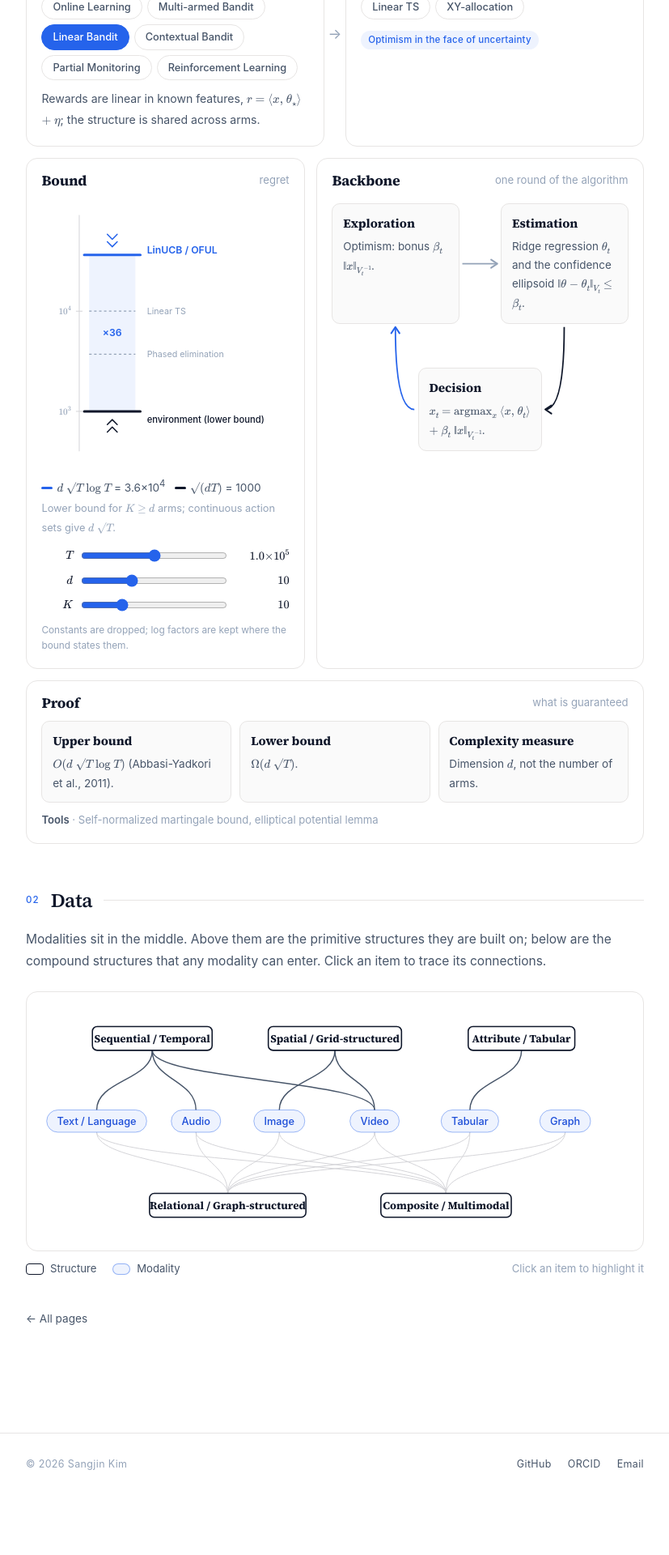
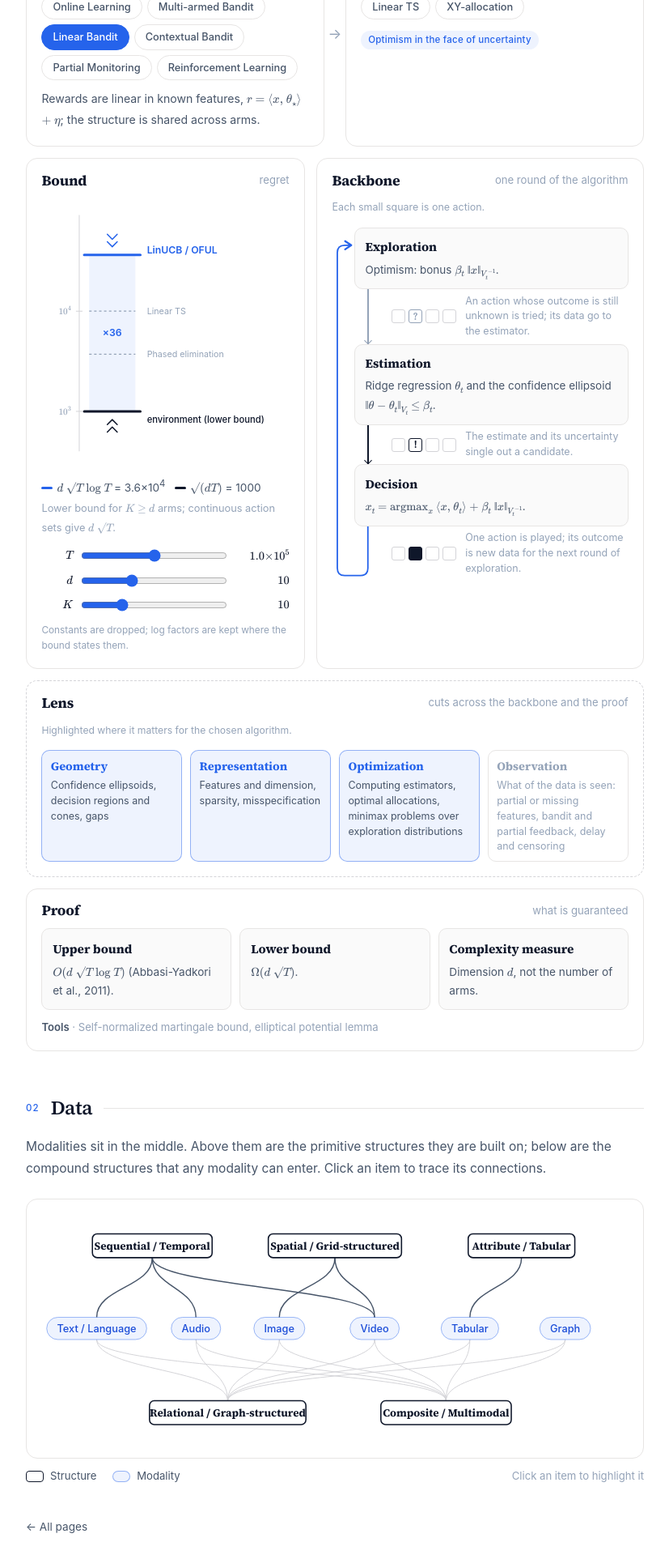
Before and after one commit to hajin322/hajin322.github.io, a Jekyll site: the page built from pages/mlxidm-maps.html, in a window 1280 px wide. Shown: the part 563-2483 px from the top of the page at 81% size, without its empty margins (226-1053 px from the left). Built offline with Jekyll 4.4.1, drawn with Linux system fonts in a browser that asks for light colours; before the commit the page ends 2409 px from its top, so only the background shows below that.

Commit message:
Maps of MLxIDM: vertical backbone with action squares; restore Lens row
Co-Authored-By: Claude Opus 5.5 <noreply@anthropic.com>
Claude-Session: https://claude.ai/code/session_01VvtsEcmZv8dHogZEbQmM4V

```diff
--- a/pages/mlxidm-maps.html
+++ b/pages/mlxidm-maps.html
@@ -118,13 +118,25 @@ permalink: /pages/mlxidm-maps/
 .mx-slab { text-align: right; }
 .mx-gfine { font-size: 0.74rem; color: var(--text-muted); margin: 0.6rem 0 0; }
 
-.mx-cycle { position: relative; display: grid; grid-template-columns: 1fr 1fr; grid-template-areas: "exp est" "dec dec"; column-gap: 3.2rem; row-gap: 3.4rem; padding: 0.4rem 0 0.2rem; }
+/* backbone: vertical, Exploration → Estimation → Decision, return arrow in the left gutter */
+.mx-cycle { position: relative; padding: 0.3rem 0 0.2rem 1.7rem; }
 .mx-cycle-wires { position: absolute; inset: 0; pointer-events: none; overflow: visible; }
-.mx-cstep { position: relative; border: 1px solid var(--border); border-radius: var(--radius-md); padding: 0.7rem 0.8rem; background: var(--surface-2); min-width: 0; }
-.mx-cstep h4 { font-family: var(--font-display); font-size: 0.95rem; font-weight: 700; margin: 0 0 0.3rem; }
+.mx-cstep { position: relative; border: 1px solid var(--border); border-radius: var(--radius-md); padding: 0.65rem 0.8rem; background: var(--surface-2); min-width: 0; }
+.mx-cstep h4 { font-family: var(--font-display); font-size: 0.95rem; font-weight: 700; margin: 0 0 0.25rem; }
 .mx-cstep p { font-size: 0.84rem; color: var(--text-secondary); line-height: 1.6; margin: 0; overflow-wrap: anywhere; }
-#cExp { grid-area: exp; } #cEst { grid-area: est; }
-#cDec { grid-area: dec; justify-self: center; width: 42%; }
+.mx-blink { --c: #94a3b8; display: grid; grid-template-columns: 2.2rem auto minmax(0, 1fr); align-items: center; column-gap: 0.7rem; min-height: 3rem; }
+.mx-blink.k { --c: #0f172a; } .mx-blink.b { --c: #2563eb; }
+.mx-barrow { position: relative; justify-self: center; align-self: stretch; width: 1.8px; background: var(--c); }
+.mx-barrow::after { content: ""; position: absolute; left: 50%; bottom: 1px; width: 7px; height: 7px; border-right: 1.8px solid var(--c); border-bottom: 1.8px solid var(--c); transform: translateX(-50%) rotate(45deg); }
+.mx-blink.b .mx-barrow { background: none; } .mx-blink.b .mx-barrow::after { display: none; }
+.mx-sq { display: inline-flex; gap: 4px; }
+.mx-sq i { display: grid; place-items: center; width: 17px; height: 17px; border: 1.3px solid var(--border-strong); border-radius: 3px; background: var(--surface);
+  font-family: "CM Roman", serif; font-style: normal; font-size: 12px; font-weight: 700; line-height: 1; color: var(--c); }
+.mx-sq i.m { border-color: var(--c); }
+.mx-sq i.f { background: #0f172a; border-color: #0f172a; }
+.mx-analysis + .mx-lens { margin-bottom: 14px; }
+.mx-bkey { margin: -0.2rem 0 0.3rem; padding: 0; }
+.mx-bcap { font-size: 0.78rem; color: var(--text-muted); line-height: 1.5; padding: 0.35rem 0; }
 
 /* data graph */
 .mx-graph-wrap { overflow-x: auto; border: 1px solid var(--border); border-radius: var(--radius); background: var(--surface); padding: 0.75rem 0.5rem; }
@@ -173,8 +185,6 @@ permalink: /pages/mlxidm-maps/
 @media (max-width: 760px) {
   .mx-pick { grid-template-columns: 1fr; } .mx-pick-arrow { transform: rotate(90deg); height: 1.6rem; }
   .mx-analysis { grid-template-columns: 1fr; }
-  .mx-cycle { column-gap: 2.2rem; row-gap: 2.6rem; }
-  #cDec { width: 46%; }
   .mx-lens { grid-template-columns: 1fr; }
   .mx-steps { grid-template-columns: 1fr; gap: 0; }
   .mx-steps .mx-arrow { transform: rotate(90deg); height: 1.6rem; }
@@ -249,23 +259,44 @@ permalink: /pages/mlxidm-maps/
         <h3>Backbone</h3>
         <span class="mx-sub"><span data-l="en" lang="en">one round of the algorithm</span><span data-l="ko" lang="ko">알고리즘의 한 라운드</span></span>
       </div>
+      <p class="mx-bcap mx-bkey"><span data-l="en" lang="en">Each small square is one action.</span><span data-l="ko" lang="ko">작은 네모 하나가 행동 하나다.</span></p>
       <div class="mx-cycle" id="cycle">
         <svg class="mx-cycle-wires" id="cycleWires" aria-hidden="true">
           <defs>
-            <marker id="mkGray" viewBox="0 0 10 10" refX="8" refY="5" markerWidth="7" markerHeight="7" orient="auto"><path d="M2 1L8 5L2 9" fill="none" stroke="#94a3b8" stroke-width="1.6" stroke-linecap="round" stroke-linejoin="round"/></marker>
-            <marker id="mkBlack" viewBox="0 0 10 10" refX="8" refY="5" markerWidth="7" markerHeight="7" orient="auto"><path d="M2 1L8 5L2 9" fill="none" stroke="#0f172a" stroke-width="1.6" stroke-linecap="round" stroke-linejoin="round"/></marker>
-            <marker id="mkBlue" viewBox="0 0 10 10" refX="8" refY="5" markerWidth="7" markerHeight="7" orient="auto"><path d="M2 1L8 5L2 9" fill="none" stroke="#2563eb" stroke-width="1.6" stroke-linecap="round" stroke-linejoin="round"/></marker>
+            <marker id="mkBlue" viewBox="0 0 10 10" refX="8" refY="5" markerWidth="7" markerHeight="7" orient="auto"><path d="M2 1L8 5L2 9" fill="none" stroke="#2563eb" stroke-width="1.8" stroke-linecap="round" stroke-linejoin="round"/></marker>
           </defs>
-          <path id="wExpEst" fill="none" stroke="#94a3b8" stroke-width="1.8" marker-end="url(#mkGray)"/>
-          <path id="wEstDec" fill="none" stroke="#0f172a" stroke-width="1.8" marker-end="url(#mkBlack)"/>
-          <path id="wDecExp" fill="none" stroke="#2563eb" stroke-width="1.8" marker-end="url(#mkBlue)"/>
+          <path id="wDecExp" fill="none" stroke="#2563eb" stroke-width="1.8" stroke-linejoin="round" marker-end="url(#mkBlue)"/>
         </svg>
         <div class="mx-cstep" id="cExp"><h4>Exploration</h4><p id="bbExp"></p></div>
+        <div class="mx-blink">
+          <span class="mx-barrow"></span>
+          <span class="mx-sq" aria-hidden="true"><i></i><i class="m">?</i><i></i><i></i></span>
+          <span class="mx-bcap"><span data-l="en" lang="en">An action whose outcome is still unknown is tried; its data go to the estimator.</span><span data-l="ko" lang="ko">결과를 아직 모르는 행동을 해 보고, 그 데이터를 추정으로 넘긴다.</span></span>
+        </div>
         <div class="mx-cstep" id="cEst"><h4>Estimation</h4><p id="bbEst"></p></div>
+        <div class="mx-blink k">
+          <span class="mx-barrow"></span>
+          <span class="mx-sq" aria-hidden="true"><i></i><i class="m">!</i><i></i><i></i></span>
+          <span class="mx-bcap"><span data-l="en" lang="en">The estimate and its uncertainty single out a candidate.</span><span data-l="ko" lang="ko">추정값과 불확실성이 후보 하나를 짚는다.</span></span>
+        </div>
         <div class="mx-cstep" id="cDec"><h4>Decision</h4><p id="bbDec"></p></div>
+        <div class="mx-blink b" id="bReturn">
+          <span class="mx-barrow" id="bReturnArrow"></span>
+          <span class="mx-sq" aria-hidden="true"><i></i><i class="f"></i><i></i><i></i></span>
+          <span class="mx-bcap"><span data-l="en" lang="en">One action is played; its outcome is new data for the next round of exploration.</span><span data-l="ko" lang="ko">행동 하나를 실행하고, 그 결과가 다음 라운드 탐색의 새 데이터가 된다.</span></span>
+        </div>
       </div>
     </div>
   </div>
+
+  <aside class="mx-lens" aria-label="Lens">
+    <div class="mx-node-head"><h3>Lens</h3><span class="mx-sub"><span data-l="en" lang="en">cuts across the backbone and the proof</span><span data-l="ko" lang="ko">backbone과 proof를 가로지른다</span></span></div>
+    <p class="mx-lens-feed"><span data-l="en" lang="en">Highlighted where it matters for the chosen algorithm.</span><span data-l="ko" lang="ko">고른 알고리즘에서 중요한 관점이 강조된다.</span></p>
+    <div class="mx-lens-item" data-lens="g"><h5>Geometry</h5><p><span data-l="en" lang="en">Confidence ellipsoids, decision regions and cones, gaps</span><span data-l="ko" lang="ko">신뢰 타원, 결정 영역과 cone, 격차</span></p></div>
+    <div class="mx-lens-item" data-lens="r"><h5>Representation</h5><p><span data-l="en" lang="en">Features and dimension, sparsity, misspecification</span><span data-l="ko" lang="ko">특징과 차원, 희소성, 모형 오설정</span></p></div>
+    <div class="mx-lens-item" data-lens="o"><h5>Optimization</h5><p><span data-l="en" lang="en">Computing estimators, optimal allocations, minimax problems over exploration distributions</span><span data-l="ko" lang="ko">추정량 계산, 최적 배분, 탐색 분포의 minimax 문제</span></p></div>
+    <div class="mx-lens-item" data-lens="v"><h5>Observation</h5><p><span data-l="en" lang="en">What of the data is seen: partial or missing features, bandit and partial feedback, delay and censoring</span><span data-l="ko" lang="ko">데이터 중 무엇이 보이나: 일부만 관측되거나 빠진 특징, 밴딧·부분 피드백, 지연과 검열</span></p></div>
+  </aside>
 
   <div class="mx-node mx-proof" id="nodeProof">
     <div class="mx-node-head">
@@ -690,12 +721,15 @@ function renderGauge() {
 function drawCycle() {
   const box = document.getElementById('cycle').getBoundingClientRect();
   const r = id => { const q = document.getElementById(id).getBoundingClientRect(); return {l: q.left - box.left, r: q.right - box.left, t: q.top - box.top, b: q.bottom - box.top, cx: (q.left + q.right) / 2 - box.left, cy: (q.top + q.bottom) / 2 - box.top}; };
-  const e = r('cExp'), s = r('cEst'), d = r('cDec'), W = document.getElementById('cycleWires');
+  const e = r('cExp'), a = r('bReturnArrow'), W = document.getElementById('cycleWires');
   W.setAttribute('viewBox', '0 0 ' + box.width + ' ' + box.height);
   W.setAttribute('width', box.width); W.setAttribute('height', box.height);
-  document.getElementById('wExpEst').setAttribute('d', 'M' + (e.r + 4) + ' ' + e.cy + ' L' + (s.l - 4) + ' ' + s.cy);
-  document.getElementById('wEstDec').setAttribute('d', 'M' + s.cx + ' ' + (s.b + 4) + ' Q' + s.cx + ' ' + d.cy + ' ' + (d.r + 4) + ' ' + d.cy);
-  document.getElementById('wDecExp').setAttribute('d', 'M' + (d.l - 4) + ' ' + d.cy + ' Q' + e.cx + ' ' + d.cy + ' ' + e.cx + ' ' + (e.b + 4));
+  /* Decision → down → into the left gutter → up → back into Exploration */
+  const x = a.cx, yb = a.b - 6, g = 7, k = 9, ye = Math.min(e.cy, e.t + 22);
+  document.getElementById('wDecExp').setAttribute('d',
+    'M' + x + ' ' + a.t + ' L' + x + ' ' + (yb - k) + ' Q' + x + ' ' + yb + ' ' + (x - k) + ' ' + yb +
+    ' L' + (g + k) + ' ' + yb + ' Q' + g + ' ' + yb + ' ' + g + ' ' + (yb - k) +
+    ' L' + g + ' ' + (ye + k) + ' Q' + g + ' ' + ye + ' ' + (g + k) + ' ' + ye + ' L' + (e.l - 3) + ' ' + ye);
 }
 window.addEventListener('resize', drawCycle);
 document.querySelectorAll('.lang-toggle button').forEach(b => b.addEventListener('click', () => setTimeout(drawCycle, 0)));
@@ -716,6 +750,7 @@ function render() {
   document.getElementById('bbExp').innerHTML = bi(A.exp);
   document.getElementById('bbEst').innerHTML = bi(A.est);
   document.getElementById('bbDec').innerHTML = bi(A.dec);
+  document.querySelectorAll('.mx-lens-item').forEach(e => e.classList.toggle('on', A.lens.includes(e.dataset.lens)));
   document.getElementById('prUp').innerHTML = bi(A.up);
   document.getElementById('prLo').innerHTML = bi(A.lo);
   document.getElementById('prCx').innerHTML = bi(A.cx);
```
